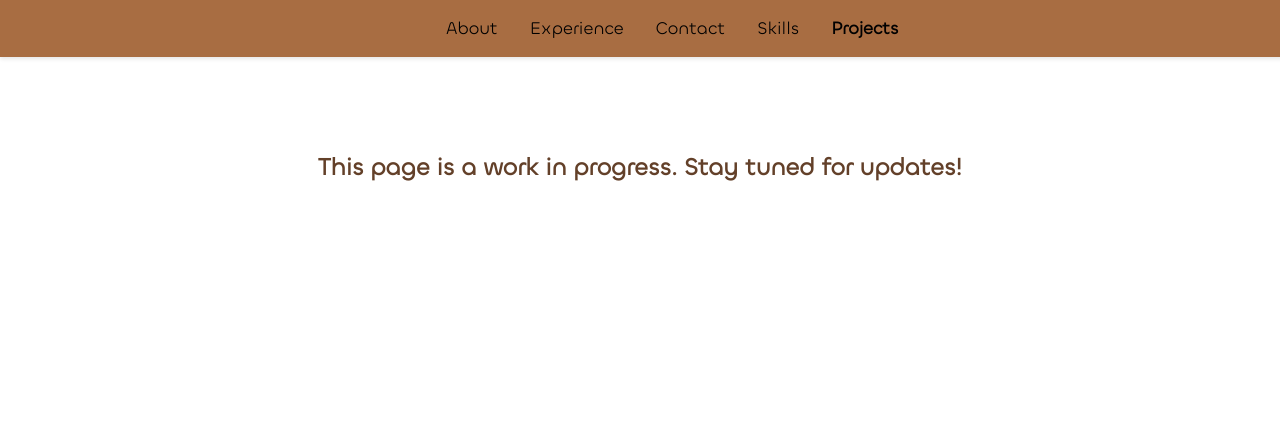
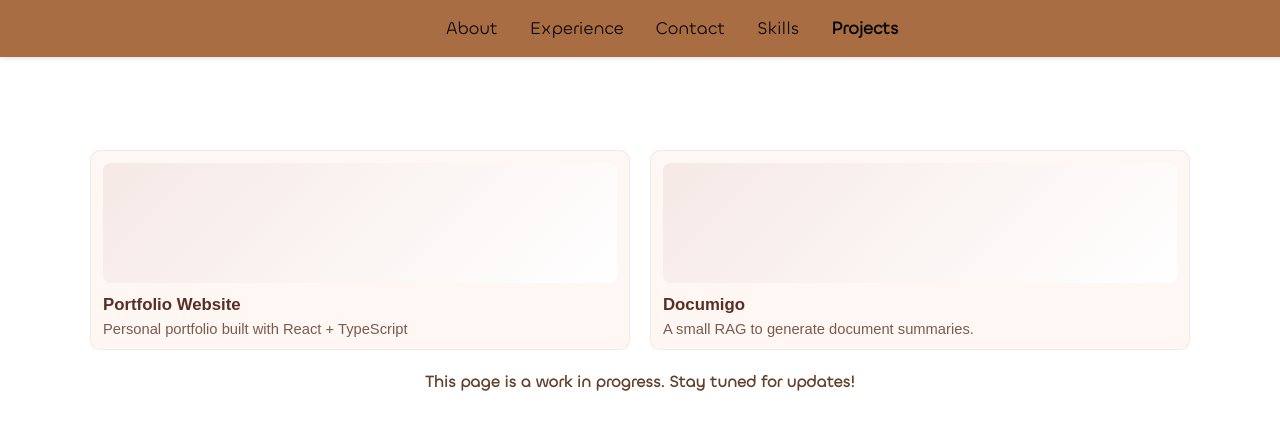
Before and after one commit to Rasika-Deodhar/my-portfolio, a React (Create React App) app: page /projects in a window 1280 px wide. Shown: the top 430 px of the page. Built offline with nearby package versions, Linux system fonts and the light colour scheme.

Commit message:
Added documigo in projects

```diff
--- a/src/components/projects/projects.css
+++ b/src/components/projects/projects.css
@@ -3,3 +3,104 @@
   font-family: "Chillax";
   color: #634029;
 }
+
+.projects_title {
+  text-align: center;
+  margin-bottom: 28px;
+}
+
+.projects_grid {
+  display: grid;
+  grid-template-columns: repeat(auto-fit, minmax(240px, 1fr));
+  gap: 20px;
+  max-width: 1100px;
+  margin: 0 auto;
+  padding: 0 16px;
+}
+
+.project-card {
+  display: flex;
+  flex-direction: column;
+  align-items: stretch;
+  background: #fff7f3;
+  border: 1px solid rgba(99, 64, 41, 0.08);
+  border-radius: 10px;
+  padding: 12px;
+  cursor: pointer;
+  transition: transform 160ms ease, box-shadow 160ms ease;
+  text-align: left;
+}
+.project-card:focus,
+.project-card:hover {
+  transform: translateY(-6px);
+  box-shadow: 0 10px 30px rgba(0, 0, 0, 0.08);
+  outline: none;
+}
+.project-card_thumb {
+  height: 120px;
+  border-radius: 8px;
+  background: linear-gradient(135deg, #f6e9e6 0%, #fff 100%);
+  margin-bottom: 12px;
+}
+.project-card_title {
+  margin: 0 0 6px 0;
+  font-size: 1.05rem;
+  color: #5a2e23;
+}
+.project-card_short {
+  margin: 0;
+  color: #7a5b50;
+  font-size: 0.92rem;
+}
+
+.project-modal {
+  position: fixed;
+  inset: 0;
+  display: flex;
+  align-items: center;
+  justify-content: center;
+  background: rgba(14, 12, 11, 0.45);
+  z-index: 1200;
+  padding: 24px;
+}
+.project-modal_panel {
+  width: 100%;
+  max-width: 760px;
+  background: #fff;
+  border-radius: 12px;
+  overflow: hidden;
+  box-shadow: 0 20px 50px rgba(0, 0, 0, 0.2);
+}
+.project-modal_header {
+  display: flex;
+  align-items: center;
+  justify-content: space-between;
+  padding: 16px 20px;
+  border-bottom: 1px solid #eee;
+}
+.project-modal_close {
+  background: transparent;
+  border: none;
+  font-size: 1.4rem;
+  line-height: 1;
+  cursor: pointer;
+}
+.project-modal_content {
+  padding: 18px 20px 26px;
+}
+.project-modal_description {
+  color: #4e2d24;
+  margin: 0 0 12px 0;
+}
+.project-modal_links a {
+  display: inline-block;
+  margin-right: 12px;
+  color: #8a3b2a;
+  text-decoration: underline;
+}
+
+@media (max-width: 520px) {
+  .project-card_thumb {
+    height: 90px;
+  }
+}
--- a/src/components/projects/projects.tsx
+++ b/src/components/projects/projects.tsx
@@ -1,13 +1,116 @@
-import React, { FC } from "react";
+import React, { FC, useState, useEffect } from "react";
 import "./projects.css";
 
 interface projectsProps {}
 
+type Project = {
+  id: string;
+  title: string;
+  short: string;
+  description: string;
+  img?: string;
+  repo?: string;
+  live?: string;
+};
+
+const sampleProjects: Project[] = [
+  {
+    id: "p1",
+    title: "Portfolio Website",
+    short: "Personal portfolio built with React + TypeScript",
+    description:
+      "A responsive portfolio site showcasing projects, experience, and contact details. Built with React, TypeScript and styled-components. Includes animations and lazy-loaded sections.",
+    img: undefined,
+    repo: "https://github.com/Rasika-Deodhar/my-portfolio",
+    live: "https://www.rasikadeodhar.com",
+  },
+  {
+    id: "p2",
+    title: "Documigo",
+    short: "A small RAG to generate document summaries.",
+    description:
+      "A web application that allows users to upload documents and generate concise summaries using Retrieval-Augmented Generation (RAG) techniques. Built with React for the frontend and backend is a work-in-progress.",
+    img: undefined,
+    repo: "https://github.com/Rasika-Deodhar/documigo",
+    live: "https://documigo.rasikadeodhar.com/",
+  },
+];
+
 const Projects: FC<projectsProps> = () => {
+  const [projects] = useState<Project[]>(sampleProjects);
+  const [selected, setSelected] = useState<Project | null>(null);
+
+  useEffect(() => {
+    function onKey(e: KeyboardEvent) {
+      if (e.key === "Escape") setSelected(null);
+    }
+    window.addEventListener("keydown", onKey);
+    return () => window.removeEventListener("keydown", onKey);
+  }, []);
+
   return (
     <div className="projects">
-      <center>
-        <h2>This page is a work in progress. Stay tuned for updates!</h2>
+
+      <div className="projects_grid">
+        {projects.map((p) => (
+          <button
+            key={p.id}
+            className="project-card"
+            onClick={() => setSelected(p)}
+            aria-haspopup="dialog"
+            aria-label={`Open ${p.title} details`}
+          >
+            <div className="project-card_thumb" />
+            <div className="project-card_body">
+              <h3 className="project-card_title">{p.title}</h3>
+              <p className="project-card_short">{p.short}</p>
+            </div>
+          </button>
+        ))}
+      </div>
+
+      {selected && (
+        <div
+          className="project-modal"
+          role="dialog"
+          aria-modal="true"
+          aria-label={`${selected.title} details`}
+          onClick={(e) => {
+            // close when clicking backdrop
+            if (e.target === e.currentTarget) setSelected(null);
+          }}
+        >
+          <div className="project-modal_panel">
+            <header className="project-modal_header">
+              <h3>{selected.title}</h3>
+              <button
+                className="project-modal_close"
+                onClick={() => setSelected(null)}
+                aria-label="Close project details"
+              >
+                ×
+              </button>
+            </header>
+            <div className="project-modal_content">
+              <p className="project-modal_description">{selected.description}</p>
+              <div className="project-modal_links">
+                {selected.repo && (
+                  <a href={selected.repo} target="_blank" rel="noreferrer">
+                    View repo
+                  </a>
+                )}
+                {selected.live && (
+                  <a href={selected.live} target="_blank" rel="noreferrer">
+                    Live demo
+                  </a>
+                )}
+              </div>
+            </div>
+          </div>
+        </div>
+      )}
+       <center>
+        <h4>This page is a work in progress. Stay tuned for updates!</h4>
       </center>
     </div>
   );
```
